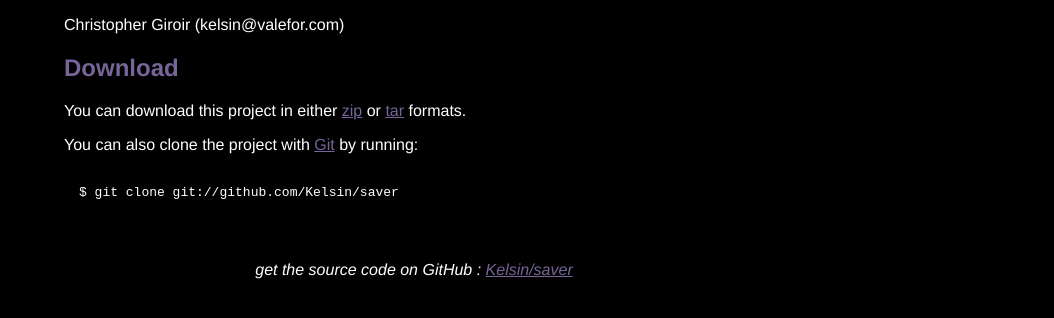
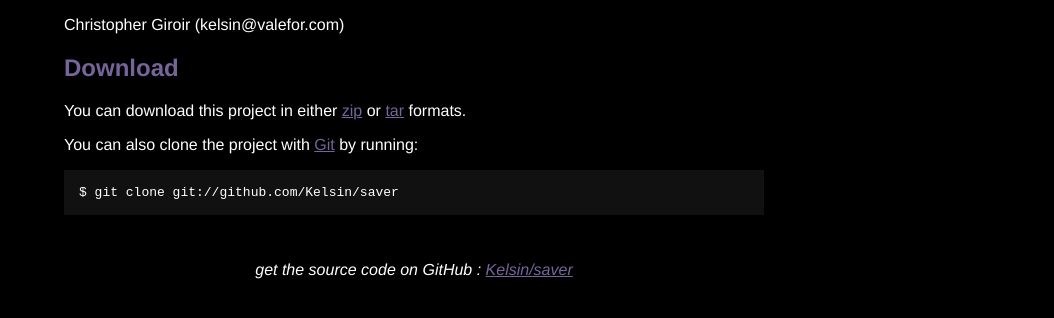
Before and after one commit to kelsin/saver, a plain HTML site: page index.html in a window 1280 px wide. Shown: the part 328-646 px from the top of the page, without its empty margins (226-1280 px from the left). Drawn offline with Linux system fonts and the light colour scheme.

Commit message:
Background on <pre> blocks edited.

```diff
--- a/index.html
+++ b/index.html
@@ -24,7 +24,7 @@
     a { color: #756598; }
     .description { font-size: 1.2em; margin-bottom: 30px; margin-top: 30px; font-style: italic;}
     .download { float: right; }
-    pre { background: #000; color: #fff; padding: 15px;}
+    pre { background: #111; color: #fff; padding: 15px;}
     hr { border: 0; width: 80%; border-bottom: 1px solid #aaa}
     .footer { text-align:center; padding-top:30px; font-style: italic; }
   </style>
```
